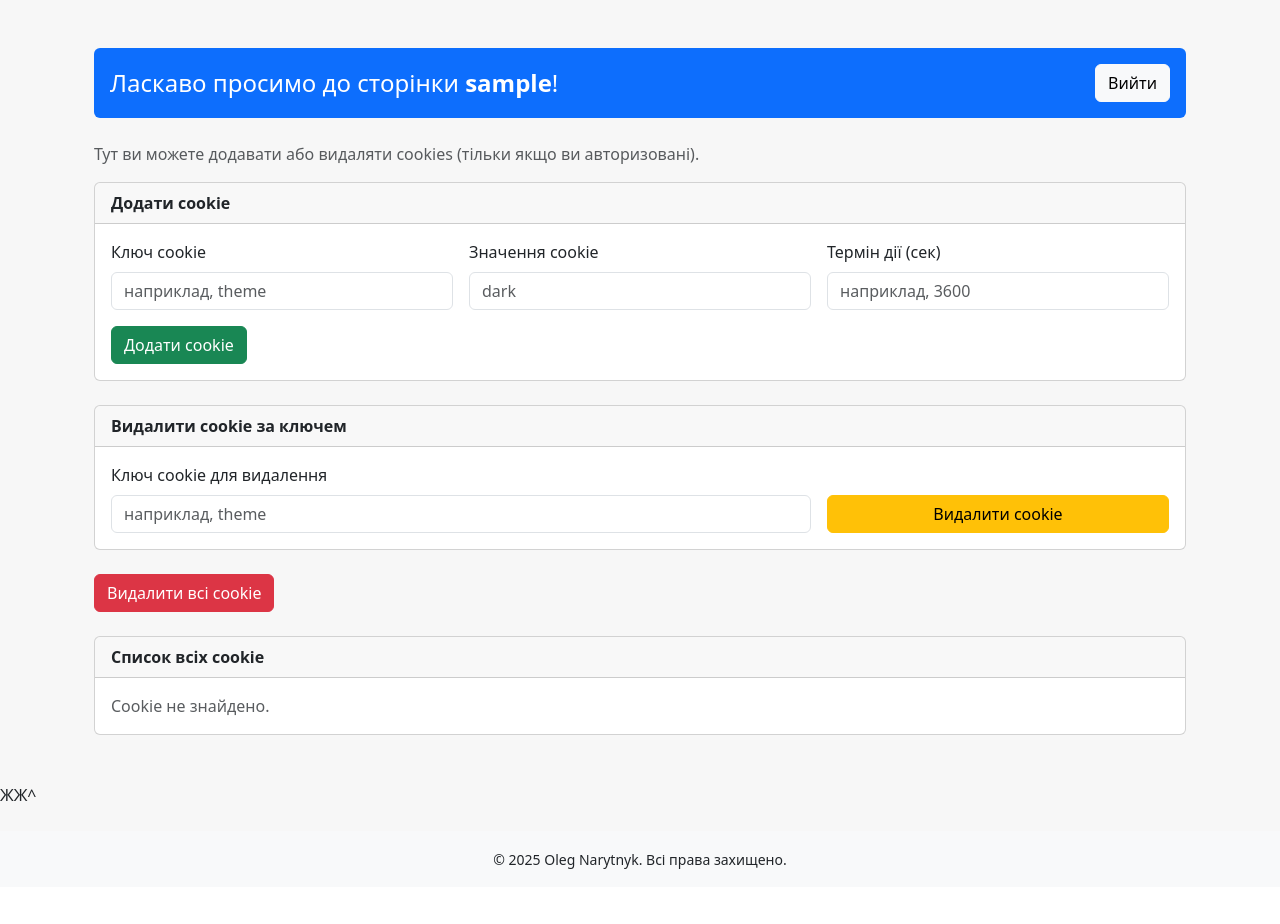
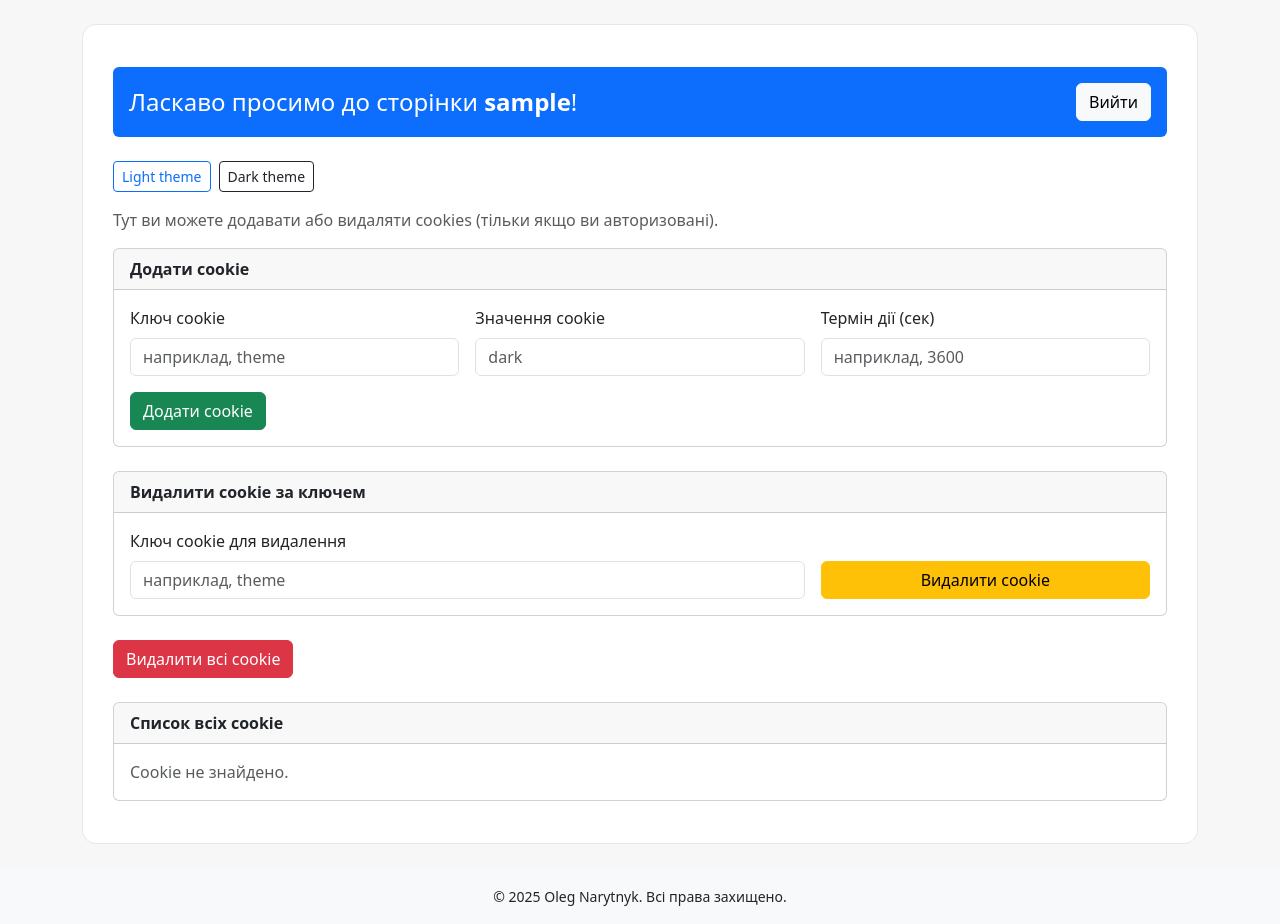
Before and after one commit to OlegNarytnyk/flask-app-lab, a Flask app: page /users/profile in a window 1280 px wide. Shown: the part 56-980 px from the top of the page. Before the commit the page ends 925 px from the top, so only its background shows below. Run offline with Flask 3, Linux system fonts and the light colour scheme; the visitor is signed in with stand-in values (Sample User, id 1).

Commit message:
Lab4. Task_3

```diff
--- a/app/static/css/styles.css
+++ b/app/static/css/styles.css
@@ -175,3 +175,24 @@
         margin-bottom: 1rem;
     }
 }
+.profile-theme {
+    border-radius: 14px;
+    padding: 18px;
+}
+
+.theme-light {
+    background: #ffffff;
+    color: #111827;
+    border: 1px solid #e5e7eb;
+}
+
+.theme-dark {
+    background: #0f172a;
+    color: #e5e7eb;
+    border: 1px solid #334155;
+}
+
+.theme-dark a { color: #93c5fd; }
+.theme-dark .card { background: #111827; border-color: #334155; color: #e5e7eb; }
+.theme-dark .table { color: #e5e7eb; }
+.theme-dark .table thead th { color: #e5e7eb; }
--- a/app/templates/base.html
+++ b/app/templates/base.html
@@ -30,7 +30,7 @@
 
     <main class="container my-4">
         {% block content %}{% endblock %}
-    </main>ЖЖ^
+    </main>
 
     {% include 'partials/footer.html' %}
 
--- a/app/users/templates/users/profile.html
+++ b/app/users/templates/users/profile.html
@@ -1,12 +1,22 @@
 {% extends "base.html" %}
 
 {% block content %}
-<div class="container py-4">
+<div class="profile-theme {{ 'theme-dark' if theme == 'dark' else 'theme-light' }}">
+  <div class="container py-4">
 
   <div class="p-3 mb-4 bg-primary text-white rounded d-flex align-items-center justify-content-between">
     <div class="h4 m-0">Ласкаво просимо до сторінки <b>{{ username }}</b>!</div>
     <a class="btn btn-light" href="{{ url_for('users.logout') }}">Вийти</a>
   </div>
+
+  <div class="d-flex gap-2 mb-3">
+  <a class="btn btn-outline-primary btn-sm" href="{{ url_for('users.set_theme', theme='light') }}">
+    Light theme
+  </a>
+  <a class="btn btn-outline-dark btn-sm" href="{{ url_for('users.set_theme', theme='dark') }}">
+    Dark theme
+  </a>
+</div>
 
   <p class="text-muted">Тут ви можете додавати або видаляти cookies (тільки якщо ви авторизовані).</p>
 
@@ -91,4 +101,6 @@
     </div>
   </div>
 </div>
+</div>
+
 {% endblock %}
--- a/app/users/views.py
+++ b/app/users/views.py
@@ -91,11 +91,13 @@
 
     cookies = dict(request.cookies)
 
+    theme = request.cookies.get("theme", "light")
     return render_template(
         "users/profile.html",
         page_title="Profile",
         username=username,
-        cookies=cookies
+        cookies=cookies,
+        theme = theme
     )
 
 
@@ -104,3 +106,14 @@
     session.pop("user", None)
     flash("Ви вийшли з акаунту.", "info")
     return redirect(url_for("users.login"))
+
+@users_bp.route("/theme/<string:theme>")
+def set_theme(theme):
+    if theme not in ("light", "dark"):
+        flash("Невідома тема.", "warning")
+        return redirect(url_for("users.profile"))
+
+    resp = make_response(redirect(url_for("users.profile")))
+    resp.set_cookie("theme", theme, max_age=60 * 60 * 24 * 30)
+    flash(f"Тему змінено на: {theme}", "info")
+    return resp
```
